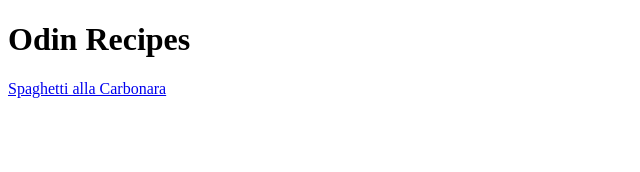
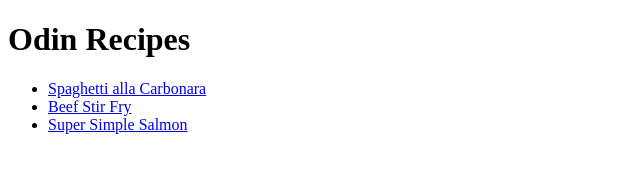
Before and after one commit to GlennF262/odin-recipes, a plain HTML site: page index.html in a window 1280 px wide. Shown: the whole page, without its empty margins (0-640 px from the left). Drawn offline with Linux system fonts and the light colour scheme.

Commit message:
update index page

```diff
--- a/index.html
+++ b/index.html
@@ -6,8 +6,11 @@
 
     <body>
         <h1>Odin Recipes</h1>
-        <a href=recipes/carbonara.html> Spaghetti alla Carbonara</a>
-
+        <ul>
+        <li><a href=recipes/carbonara.html> Spaghetti alla Carbonara</a></li>
+        <li><a href=recipes/beef-stir-fry.html> Beef Stir Fry</a> </li>
+        <li><a href=recipes/super-simple-salmon.html> Super Simple Salmon</a></li>
+        </ul>
     </body>
 
 </html>
```
